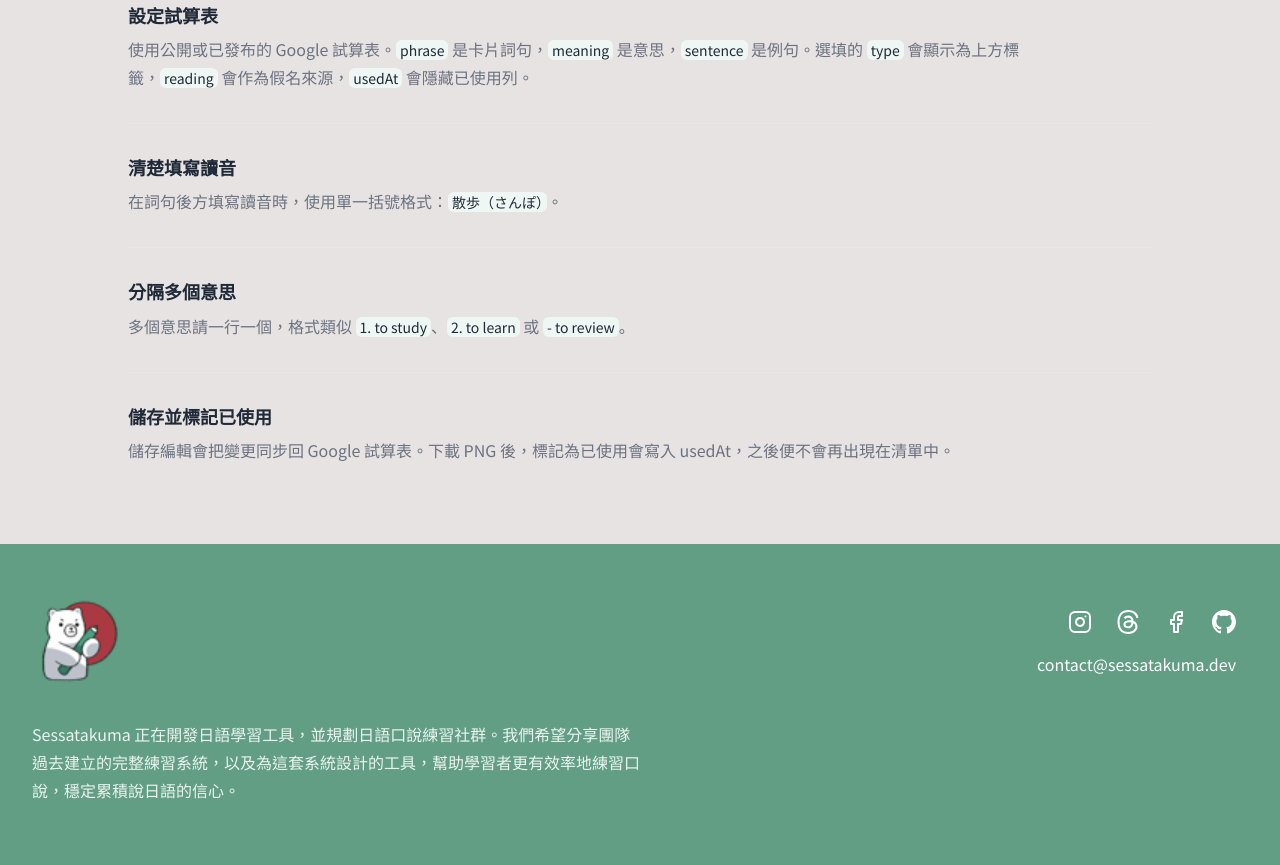
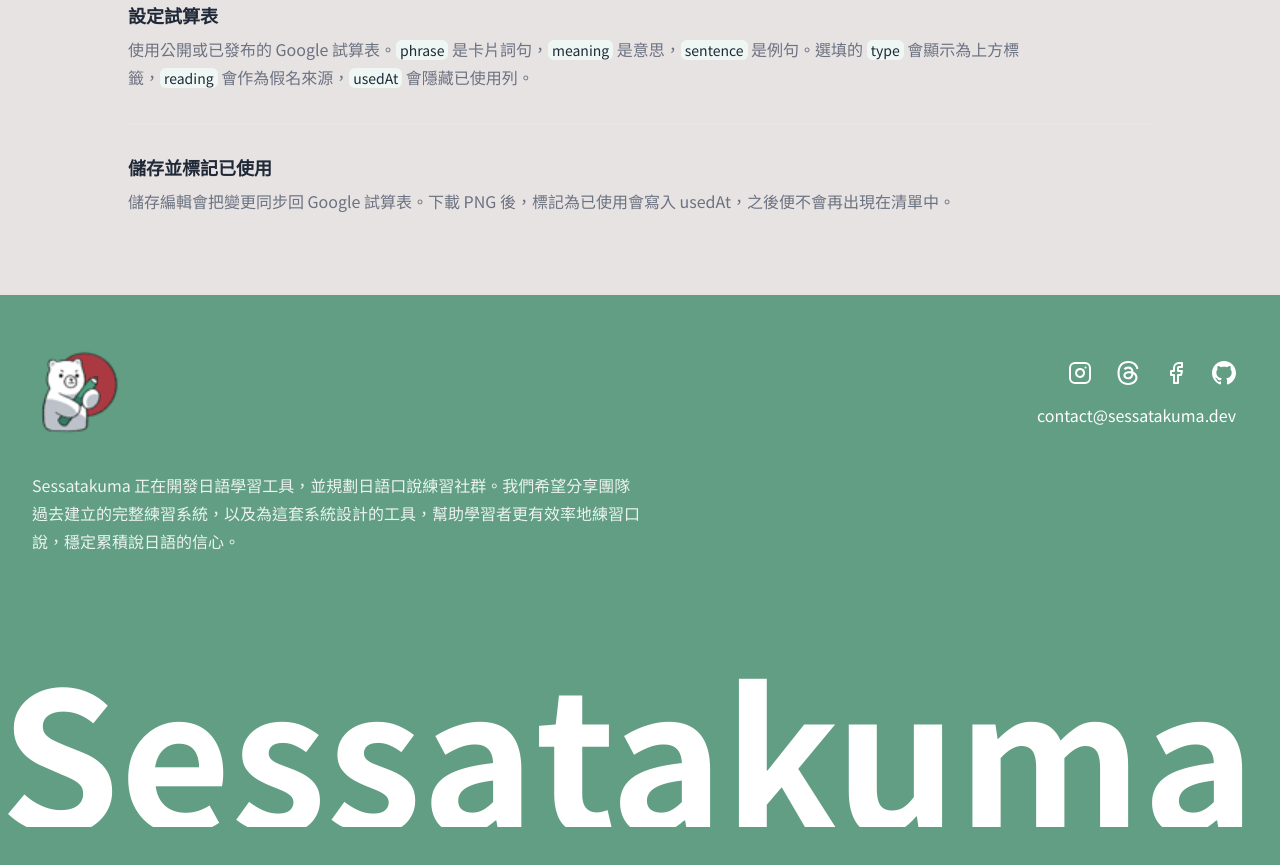
Before and after one commit to sessatakuma/JaCarda, a React (Vite) app: page / in a window 1280 px wide. Shown: the part 980-1845 px from the top of the page. After the commit the page ends 1807 px from the top, so only its background shows below. Built offline with nearby package versions, Linux system fonts and the light colour scheme; a web font is replaced by a local one.

Commit message:
fix: move format examples to placeholders

```diff
--- a/src/components/App.tsx
+++ b/src/components/App.tsx
@@ -362,6 +362,9 @@
                             <label className='edit-field'>
                                 <span>{t('edit.phraseReading')}</span>
                                 <input
+                                    placeholder={t(
+                                        'edit.phraseReadingPlaceholder'
+                                    )}
                                     value={formatPhraseWithReading(
                                         selectedCard
                                     )}
@@ -375,6 +378,7 @@
                             <label className='edit-field'>
                                 <span>{t('edit.meaning')}</span>
                                 <textarea
+                                    placeholder={t('edit.meaningPlaceholder')}
                                     rows={4}
                                     value={selectedCard.meaning}
                                     onChange={(event) => {
@@ -543,30 +547,6 @@
                             <p>
                                 <Trans
                                     i18nKey='usage.sheetBody'
-                                    components={{ code: <code /> }}
-                                />
-                            </p>
-                        </div>
-                    </article>
-
-                    <article className='usage-guide-row'>
-                        <div className='usage-guide-copy'>
-                            <h3>{t('usage.readingTitle')}</h3>
-                            <p>
-                                <Trans
-                                    i18nKey='usage.readingBody'
-                                    components={{ code: <code /> }}
-                                />
-                            </p>
-                        </div>
-                    </article>
-
-                    <article className='usage-guide-row'>
-                        <div className='usage-guide-copy'>
-                            <h3>{t('usage.meaningTitle')}</h3>
-                            <p>
-                                <Trans
-                                    i18nKey='usage.meaningBody'
                                     components={{ code: <code /> }}
                                 />
                             </p>
--- a/src/i18n.ts
+++ b/src/i18n.ts
@@ -27,7 +27,10 @@
             },
             edit: {
                 meaning: 'Meaning',
+                meaningPlaceholder:
+                    '- Orange juice, fruit, and sago dessert\n- Artist Orange Sago’s nickname (not really)',
                 phraseReading: 'Phrase + Furigana',
+                phraseReadingPlaceholder: '柳橙さご（オレンジさご）',
                 sentence: 'Sentence',
                 title: 'Edit',
                 type: 'Type',
@@ -75,12 +78,6 @@
             usage: {
                 aria: 'Usage guide',
                 intro: 'Connect the Sheet URL, adjust the content, then export the card.',
-                meaningBody:
-                    'Separate meanings with one item per line, like <code>1. to study</code>, <code>2. to learn</code>, or <code>- to review</code>.',
-                meaningTitle: 'Split meaning lists',
-                readingBody:
-                    'When writing reading inline, use one bracketed format: <code>散歩（さんぽ）</code>.',
-                readingTitle: 'Write readings clearly',
                 saveBody:
                     'Save edit syncs changes back to Google Sheets. After downloading a PNG, Mark as used writes usedAt, so the row no longer appears in the list.',
                 saveTitle: 'Save and mark used',
@@ -115,7 +112,10 @@
             },
             edit: {
                 meaning: '意思',
+                meaningPlaceholder:
+                    '- 以柳橙汁、果肉和西米製成的甜品\n- 繪師柳橙西米露的暱稱(並不是)',
                 phraseReading: '詞句 + 假名',
+                phraseReadingPlaceholder: '柳橙さご（オレンジさご）',
                 sentence: '例句',
                 title: '編輯',
                 type: '類型',
@@ -163,12 +163,6 @@
             usage: {
                 aria: '使用方式說明',
                 intro: '連接試算表網址，調整內容後匯出卡片。',
-                meaningBody:
-                    '多個意思請一行一個，格式類似 <code>1. to study</code>、<code>2. to learn</code> 或 <code>- to review</code>。',
-                meaningTitle: '分隔多個意思',
-                readingBody:
-                    '在詞句後方填寫讀音時，使用單一括號格式：<code>散歩（さんぽ）</code>。',
-                readingTitle: '清楚填寫讀音',
                 saveBody:
                     '儲存編輯會把變更同步回 Google 試算表。下載 PNG 後，標記為已使用會寫入 usedAt，之後便不會再出現在清單中。',
                 saveTitle: '儲存並標記已使用',
```
